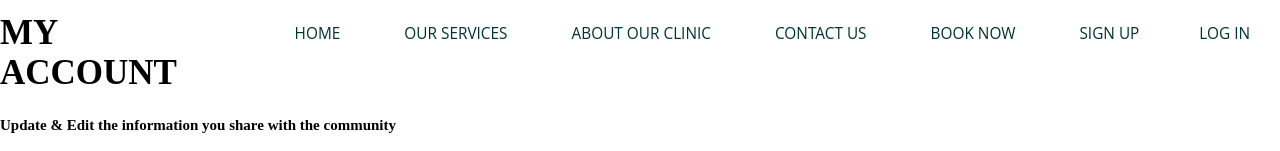
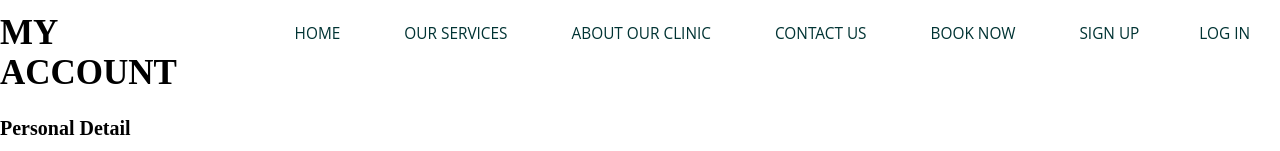
Before and after one commit to Latrobe-IT-2021-Project3AB-Team-PASS/web, a PHP site: page /myAccount.php in a window 1280 px wide. Shown: the part 80-231 px from the top of the page. Run offline with PHP 8.4, Linux system fonts and the light colour scheme; data that the repository does not hold is empty.

Commit message:
php update

```diff
--- a/myAccount.php
+++ b/myAccount.php
@@ -6,7 +6,7 @@
 <title>MY ACCOUNT</title>
 
 	<h1>MY ACCOUNT</h1>
-	<p>Update & Edit the information you share with the community</p>
+	<h2>Personal Detail</h2>
 	<style>
 		*{
 			box-sizing: border-box;
```
